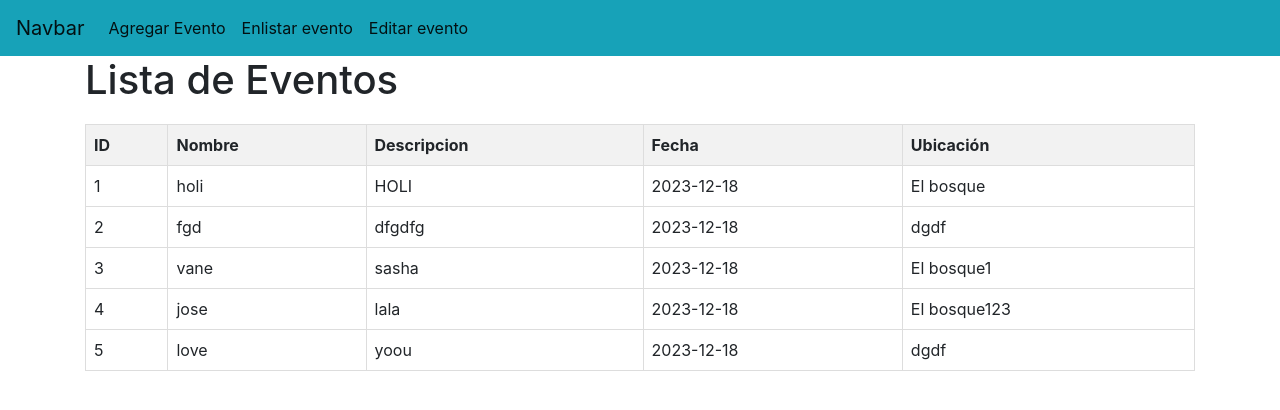
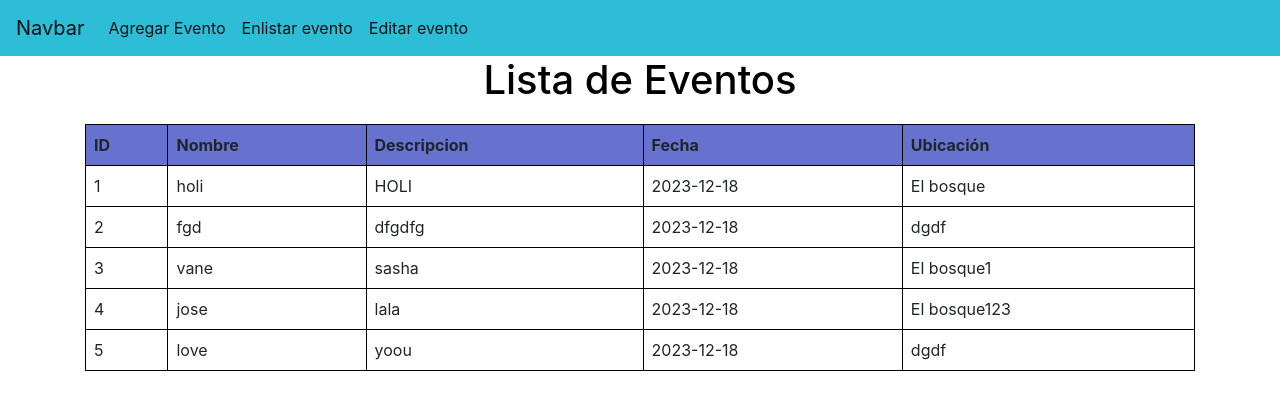
Before and after one commit to vanessab1998/Desafio, a Django app: page /enlistar/ in a window 1280 px wide. Shown: the top 410 px of the page. Run offline with Django 3.2, Linux system fonts and the light colour scheme; data comes from the database, SQL or seed files in the repository; some libraries are stand-ins or nearby versions.

Commit message:
cambio 5

```diff
--- a/eventApp/urls.py
+++ b/eventApp/urls.py
@@ -7,4 +7,6 @@ urlpatterns = [
     path('eventos/', views.ListaEventos.as_view(), name='lista-eventos'),
     path('eventos/<int:pk>/', views.DetalleEvento.as_view(), name='detalle-evento'),
     path('enlistar/', views.enlistar, name="enlistar"),
+    path('events/<int:pk>/', views.EventDetail.as_view(), name='event-detail'),
+    path('events/<int:pk>/edit/', views.edit_event, name='edit_event'),
 ]
--- a/eventApp/views.py
+++ b/eventApp/views.py
@@ -1,5 +1,12 @@
-from django.shortcuts import render
+from asyncio import events
+from os import abort
+from click import Abort
+from django.http import HttpResponseRedirect
+from django.shortcuts import redirect, render
+import requests
 from rest_framework import generics
+
+from eventApp import apps
 from .models import Evento
 from .serializers import EventoSerializer
 
@@ -16,3 +23,33 @@ class DetalleEvento(generics.RetrieveUpdateDestroyAPIView):
 
 def enlistar(request):
     return render(request, 'enlistar.html')
+
+
+from rest_framework import generics
+from .models import Evento
+from .serializers import EventoSerializer
+
+class EventList(generics.ListCreateAPIView):
+    queryset = Evento.objects.all()
+    serializer_class = EventoSerializer
+
+class EventDetail(generics.RetrieveUpdateDestroyAPIView):
+    queryset = Evento.objects.all()
+    serializer_class = EventoSerializer
+
+from django.shortcuts import render, get_object_or_404
+from .models import Evento
+from .forms import EventForm
+
+def edit_event(request, pk):
+    evento = get_object_or_404(Evento, pk=pk)
+
+    if request.method == 'POST':
+        form = EventForm(request.POST, instance=evento)
+        if form.is_valid():
+            form.save()
+            return HttpResponseRedirect('/lista-eventos/')
+    else:
+        form = EventForm(instance=evento)
+
+    return render(request, 'edit_event.html', {'form': form, 'evento': evento})
--- a/public/templates/base.html
+++ b/public/templates/base.html
@@ -2,7 +2,7 @@
 <!DOCTYPE html>
 <html lang="en">
 <head>
-    <link rel="stylesheet" href="{% static 'app.css' %}">
+    <link rel="stylesheet" href="{% static 'css/app.css' %}">
     <link rel="stylesheet" href="https://cdn.jsdelivr.net/npm/bootstrap@4.0.0/dist/css/bootstrap.min.css" integrity="sha384-Gn5384xqQ1aoWXA+058RXPxPg6fy4IWvTNh0E263XmFcJlSAwiGgFAW/dAiS6JXm" crossorigin="anonymous">
     <meta charset="UTF-8">
     <meta name="viewport" content="width=device-width, initial-scale=1.0">
--- a/public/templates/enlistar.html
+++ b/public/templates/enlistar.html
@@ -2,10 +2,10 @@
 <!doctype html>
 <html class="no-js" lang="zxx">
 {% include 'base.html' %}
-
 <head>
     <title>Lista de Eventos</title>
     {% include 'header.html' %}
+    <link rel="stylesheet" href="{% static 'css/app.css' %}">
 
     <style>
         table {
@@ -25,8 +25,7 @@
         }
     </style>
 </head>
-{% block content %}
-
+<link rel="stylesheet" href="{% static 'css/app.css' %}">
 <body>
     <div class="container">
 
@@ -75,4 +74,3 @@
 
 </body>
 </html>
-{% endblock %}
--- a/public/templates/header.html
+++ b/public/templates/header.html
@@ -1,5 +1,5 @@
 {% load static %}
-<nav class="navbar navbar-expand-lg navbar-light bg-info">
+<nav class="navbar navbar-expand-lg navbar-light ">
   <a class="navbar-brand" href="#">Navbar</a>
   <button class="navbar-toggler" type="button" data-toggle="collapse" data-target="#navbarNavAltMarkup" aria-controls="navbarNavAltMarkup" aria-expanded="false" aria-label="Toggle navigation">
     <span class="navbar-toggler-icon"></span>
@@ -8,7 +8,7 @@
     <div class="navbar-nav">
       <a class="nav-item nav-link active" href="{% url 'index' %}">Agregar Evento <span class="sr-only">(current)</span></a>
       <a class="nav-item nav-link active" href="{% url 'enlistar' %}">Enlistar evento <span class="sr-only">(current)</span></a>
-      <a class="nav-item nav-link active" href="#">Editar evento <span class="sr-only">(current)</span></a>
+      <a class="nav-item nav-link active" href="{% url 'edit-event' %}">Editar evento <span class="sr-only">(current)</span></a>
     </div>
   </div>
 </nav>
--- a/public/templates/index.html
+++ b/public/templates/index.html
@@ -1,14 +1,14 @@
 {% load static %}
 {% include 'base.html' %}
 <!doctype html>
+<link rel="stylesheet" href="{% static 'css/app.css' %}">
 <body>
-
     {% include 'header.html' %}
     <div class= "container">
         <h1>Agregar Evento</h1>
 
         <form id="addEventForm">
-            <label for="titulo">titulo:</label>
+            <label for="titulo">Título:</label>
             <input type="text" class="form-control" id="titulo" required><br>
 
             <label for="descripcion">Descripción:</label>
--- a/static/app.css
+++ b/static/css/app.css
@@ -1,17 +1,23 @@
 h1 {
-    color: red;
+    color: rgb(0, 0, 0);
+    text-align: center;
+
+}
+
+.container{
+
     align-items: center;
 }
 
 /*navbar*/
 .nav justify-content-end{
-    background-color: rgb(190, 146, 190);
+    background-color: rgb(212, 112, 212);
     position: relative;
-  background-position: right;
+    background-position: right;
+    align-items: center;
 
 
-  }
-
+}
 .nav-link{
     text-align: center;
     line-height: 1.5;
@@ -20,7 +26,7 @@ h1 {
 
 .navbar-expand-lg
 {
-        background-color:rgb(46, 189, 214);
+        background-color:rgb(230, 78, 78);
 }
 
 .navbar
@@ -39,17 +45,15 @@ h1 {
     background-color: #f5f5f5;
     width: 200px;
 }
-.imglogo{
-    height: 50px;
-    width: 50px;
-    padding:3px;
-    background-color: #f5f5f5;
-}
+
 
 .imgcontact{
     height: 250px;
     width: 250px;
 }
+
+
+
 
 table {
     width: 100%;
@@ -58,13 +62,13 @@ table {
 }
 
 th, td {
-    border: 1px solid #ddd;
+    border: 1px solid #000000;
     padding: 8px;
     text-align: left;
 }
 
 th {
-    background-color: #f2f2f2;
+    background-color: #6672ce;
 }
 
 
```
Also changed, not shown: DESAFIO_BLACKNEXUS/settings.py (+7 -0 lines), eventApp/forms.py (added, +7 -0 lines), public/templates/edit_event.html (added, +17 -0 lines), static/App.js (+15 -0 lines).
